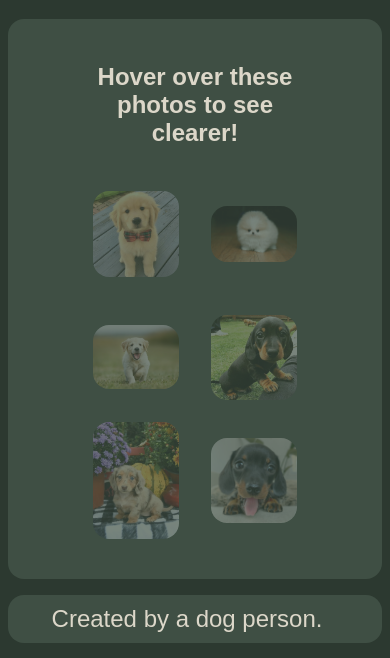
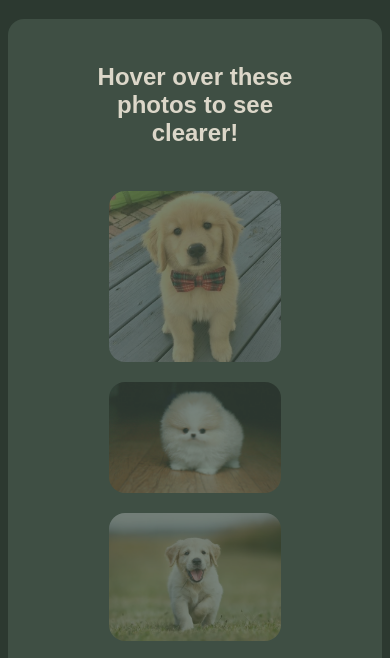
Before and after one commit to NgocPMT/Play-With-CSS, a plain HTML site: page dog-gallery.html in a window 390 px wide. Shown: the part 157-815 px from the top of the page. Drawn offline with Linux system fonts and the light colour scheme.

Commit message:
restyle dog-gallery.css to be more responsive for smaller device

```diff
--- a/style/dog-gallery.css
+++ b/style/dog-gallery.css
@@ -24,7 +24,9 @@
 
 @media screen and (max-width: 600px) {
   .photo-container {
-    grid-template-columns: 40% 40%;
-    grid-template-rows: 25% 25% 25%;
+    height: auto;
+    grid-template-columns: 80%;
+    grid-template-rows: auto;
+    gap: 1rem;
   }
 }
```
